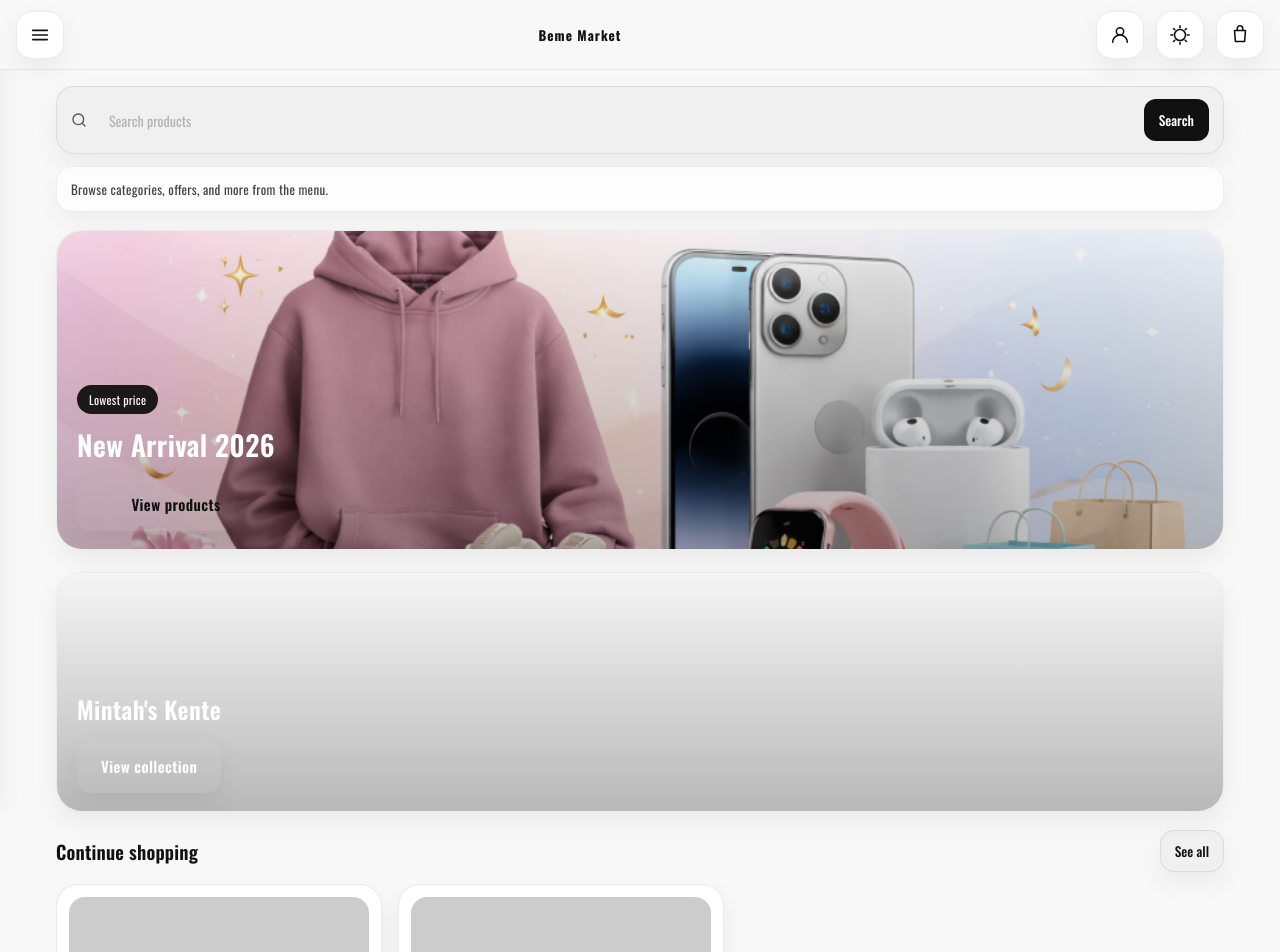
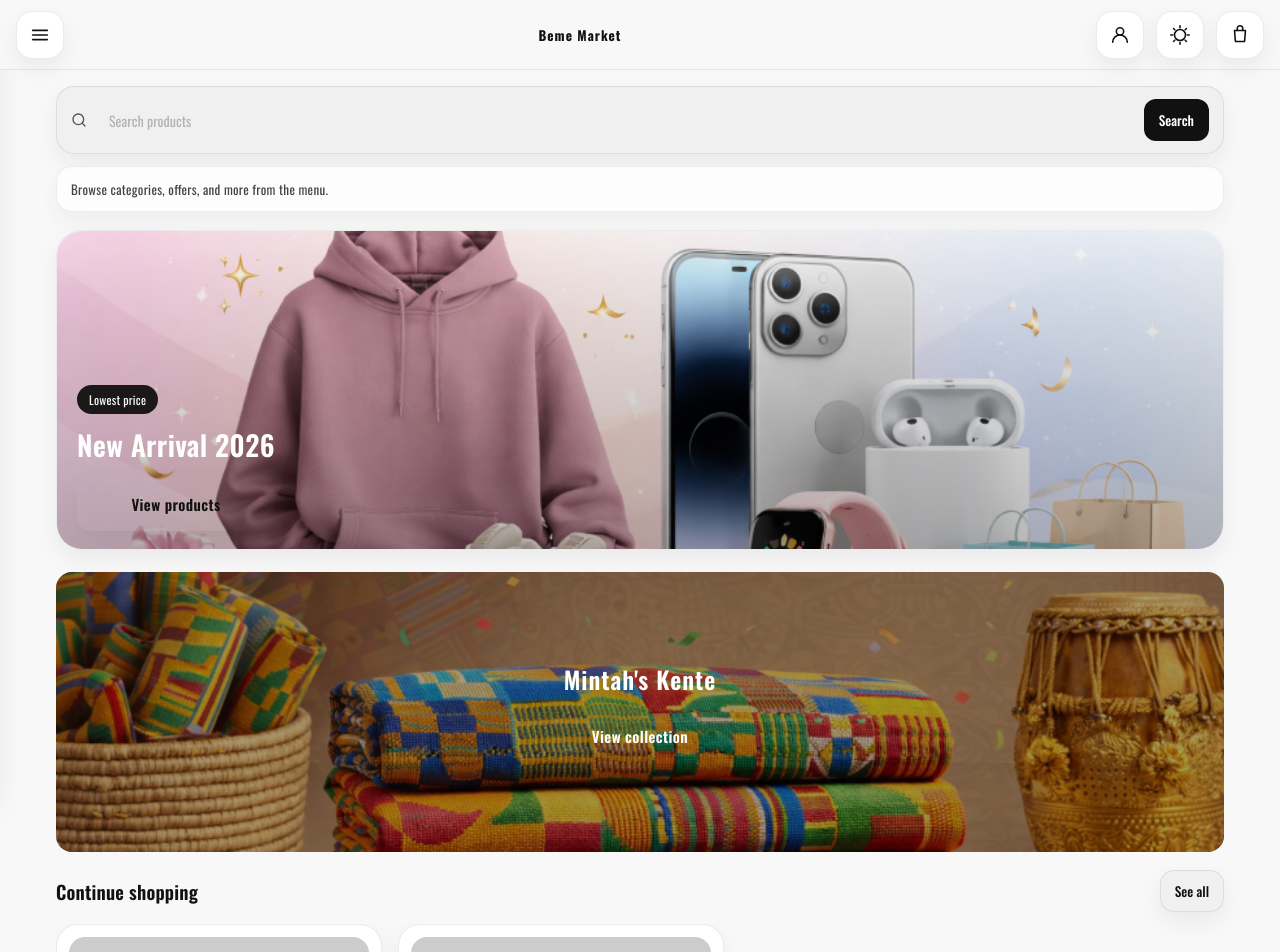
Before and after one commit to Orderion/Beme-Market, a React (Vite) app in the folder Beme-Frontend/: page / in a window 1280 px wide. Shown: the top 952 px of the page. Built offline with nearby package versions, Linux system fonts and the light colour scheme; no server answers.

Commit message:
kente banner added

```diff
--- a/Beme-Frontend/src/pages/Home.css
+++ b/Beme-Frontend/src/pages/Home.css
@@ -91,7 +91,30 @@
   z-index: 2;
   max-width: 72%;
 }
+.kente-card {
+  position: relative;
+  width: 100%;
+  border-radius: 16px;
+  overflow: hidden;
+}
 
+.kente-image {
+  width: 100%;
+  height: 280px;
+  object-fit: cover;
+}
+
+.kente-overlay {
+  position: absolute;
+  inset: 0;
+  display: flex;
+  flex-direction: column;
+  justify-content: center;
+  align-items: center;
+  background: rgba(0,0,0,0.35);
+  color: white;
+  gap: 12px;
+}
 .badge {
   display: inline-flex;
   align-items: center;
--- a/Beme-Frontend/src/pages/Home.jsx
+++ b/Beme-Frontend/src/pages/Home.jsx
@@ -1,6 +1,7 @@
 import { useState } from "react";
 import { useNavigate } from "react-router-dom";
 import banner from "../assets/home-banner.png";
+import kenteBanner from "../assets/kente-banner.png";
 import "./Home.css";
 
 export default function Home() {
@@ -52,6 +53,7 @@ export default function Home() {
         Browse categories, offers, and more from the menu.
       </div>
 
+      {/* HERO BANNER */}
       <section className="hero">
         <img
           src={banner}
@@ -68,10 +70,17 @@ export default function Home() {
         </div>
       </section>
 
+      {/* MINTAH'S KENTE SECTION */}
       <section className="section">
-        <div className="xmas-card">
-          <div className="xmas-overlay">
-            <h2>Mintah&apos;s Kente</h2>
+        <div className="kente-card">
+          <img
+            src={kenteBanner}
+            alt="Mintah's Kente collection"
+            className="kente-image"
+          />
+
+          <div className="kente-overlay">
+            <h2>Mintah's Kente</h2>
             <button className="primary-btn" onClick={goToShop}>
               View collection
             </button>
@@ -79,6 +88,7 @@ export default function Home() {
         </div>
       </section>
 
+      {/* CONTINUE SHOPPING */}
       <section className="section">
         <div className="section-header">
           <h3>Continue shopping</h3>
```
Also changed, not shown: Beme-Frontend/src/assets/kente-banner.png (added).
